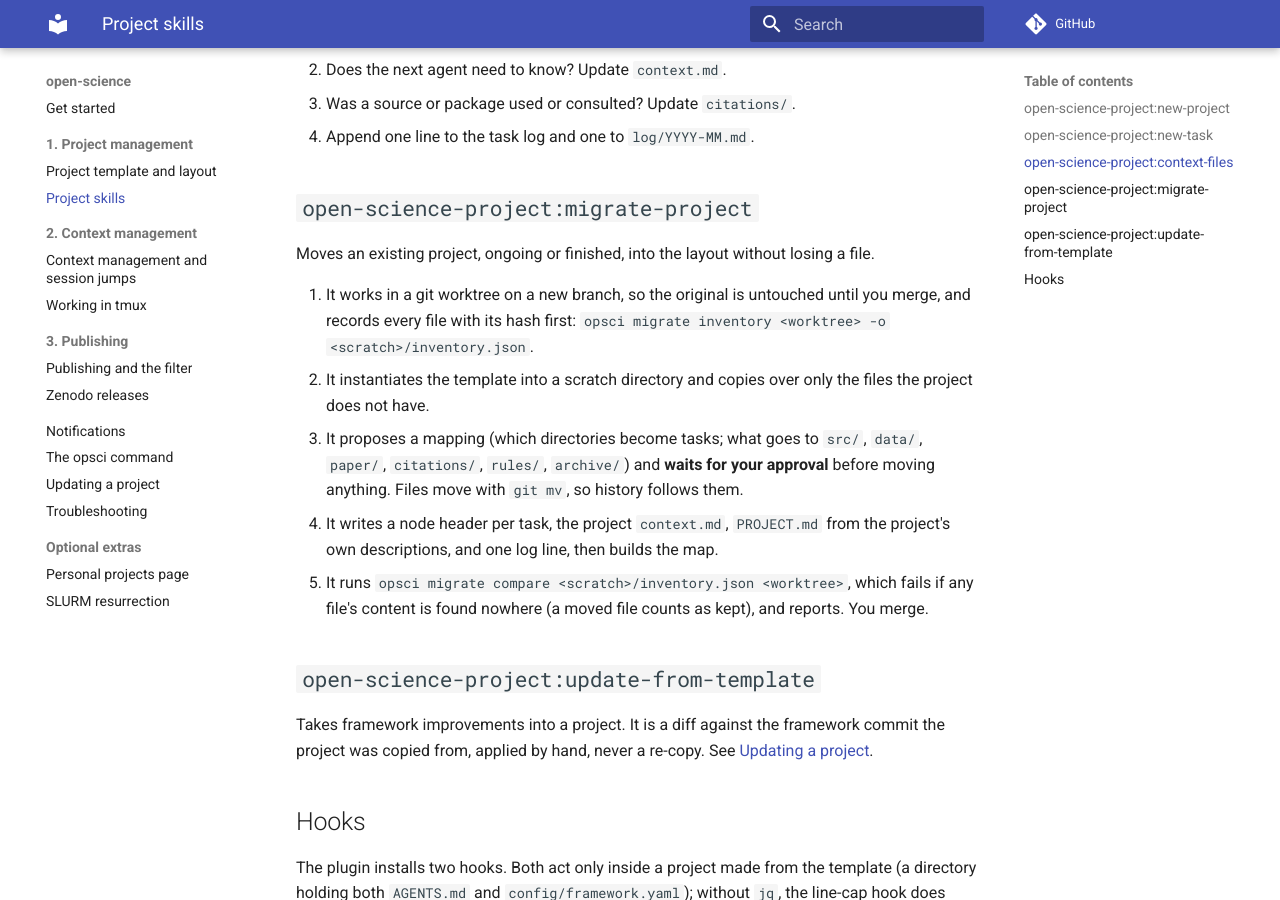
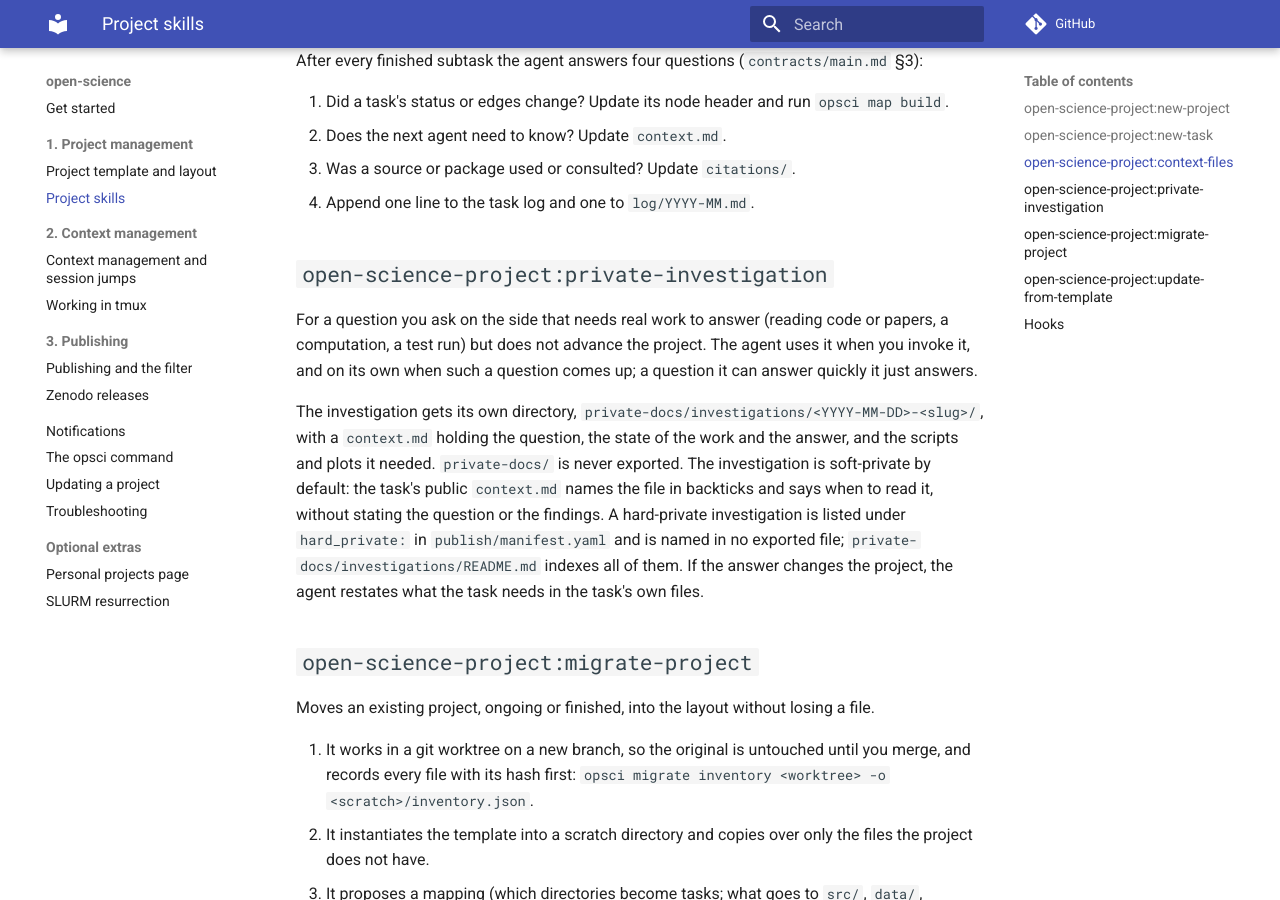
Before and after one commit to mhycheung/open-science, an MkDocs documentation site: the page built from docs/project-skills.md, in a window 1280 px wide and 900 px high, scrolled down 2912 px. Built offline with MkDocs 1.6.1 and Material for MkDocs 9.7.7, drawn with Linux system fonts in a browser that asks for light colours; comment, search, counter and statistics services are not loaded; some of the changed text lies outside the part shown.

Commit message:
Private investigation skill: side questions recorded in private-docs/investigations/
A side question that needs recorded work but does not drive the project gets its own
context file, soft-private by default. The public task context names the file in
backticks without stating the question; a hard-private investigation is listed under
hard_private and named in no exported file.

```diff
--- a/docs/project-skills.md
+++ b/docs/project-skills.md
@@ -20,6 +20,7 @@ folder.
 | `open-science-project:context-files` | keep the context files current and under their line caps |
 | `open-science-project:migrate-project` | move an existing project into the layout without losing a file |
 | `open-science-project:update-from-template` | take framework improvements into a project made from an older template |
+| `open-science-project:private-investigation` | record a side question in a private context file |
 
 ## `open-science-project:new-project`
 
@@ -112,6 +113,22 @@ After every finished subtask the agent answers four questions (`contracts/main.m
 3. Was a source or package used or consulted? Update `citations/`.
 4. Append one line to the task log and one to `log/YYYY-MM.md`.
 
+## `open-science-project:private-investigation`
+
+For a question you ask on the side that needs real work to answer (reading code or papers,
+a computation, a test run) but does not advance the project. The agent uses it when you
+invoke it, and on its own when such a question comes up; a question it can answer quickly
+it just answers.
+
+The investigation gets its own directory, `private-docs/investigations/<YYYY-MM-DD>-<slug>/`,
+with a `context.md` holding the question, the state of the work and the answer, and the
+scripts and plots it needed. `private-docs/` is never exported. The investigation is
+soft-private by default: the task's public `context.md` names the file in backticks and says
+when to read it, without stating the question or the findings. A hard-private investigation
+is listed under `hard_private:` in `publish/manifest.yaml` and is named in no exported
+file; `private-docs/investigations/README.md` indexes all of them. If the answer changes the
+project, the agent restates what the task needs in the task's own files.
+
 ## `open-science-project:migrate-project`
 
 Moves an existing project, ongoing or finished, into the layout without losing a file.
```
Also changed, not shown: other parts of docs/project-skills.md (+1 -1 lines), CHANGELOG.md (+8 -0 lines), README.md (+1 -1 lines), USER_GUIDE.md (+3 -2 lines), plugins/open-science-project/skills/README.md (+1 -1 lines), plugins/open-science-project/skills/new-task/SKILL.md (+3 -0 lines), plugins/open-science-project/skills/private-investigation/SKILL.md (added, +111 -0 lines), template/AGENTS.md (+5 -3 lines), template/private-docs/README.md (+3 -1 lines), 2 other files.
